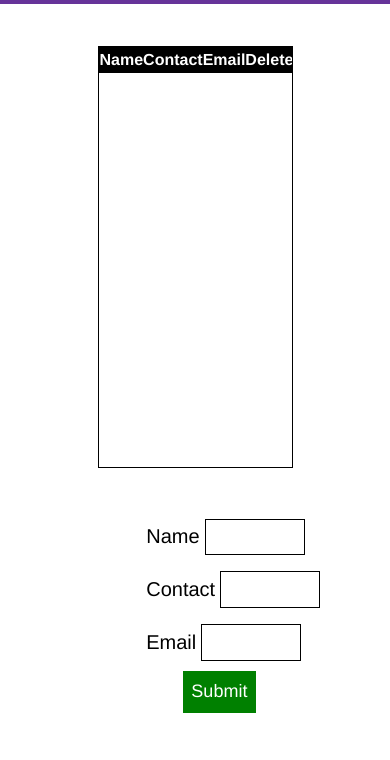
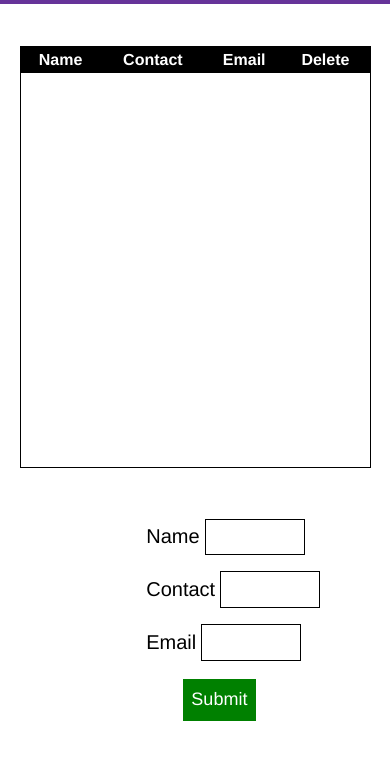
Before and after one commit to Adic999/localStorage_table, a plain HTML site: page index.html in a window 390 px wide. Shown: the part 38-798 px from the top of the page. Drawn offline with Linux system fonts and the light colour scheme.

Commit message:
added more media queries

```diff
--- a/style.css
+++ b/style.css
@@ -112,6 +112,7 @@ tbody>:nth-child(odd){
 @media all and (max-width: 500px){
     .submit-btn{
         width: 75%;
+        margin-top: 10%;
     }
 
     #name, #contact, #email {
@@ -119,5 +120,11 @@ tbody>:nth-child(odd){
         margin-left: 5px;
     }
 
+    .table-container{
+        width: 90%;
+        left: 5%;
+        overflow: hidden;
+    }
+
 
 }
```
